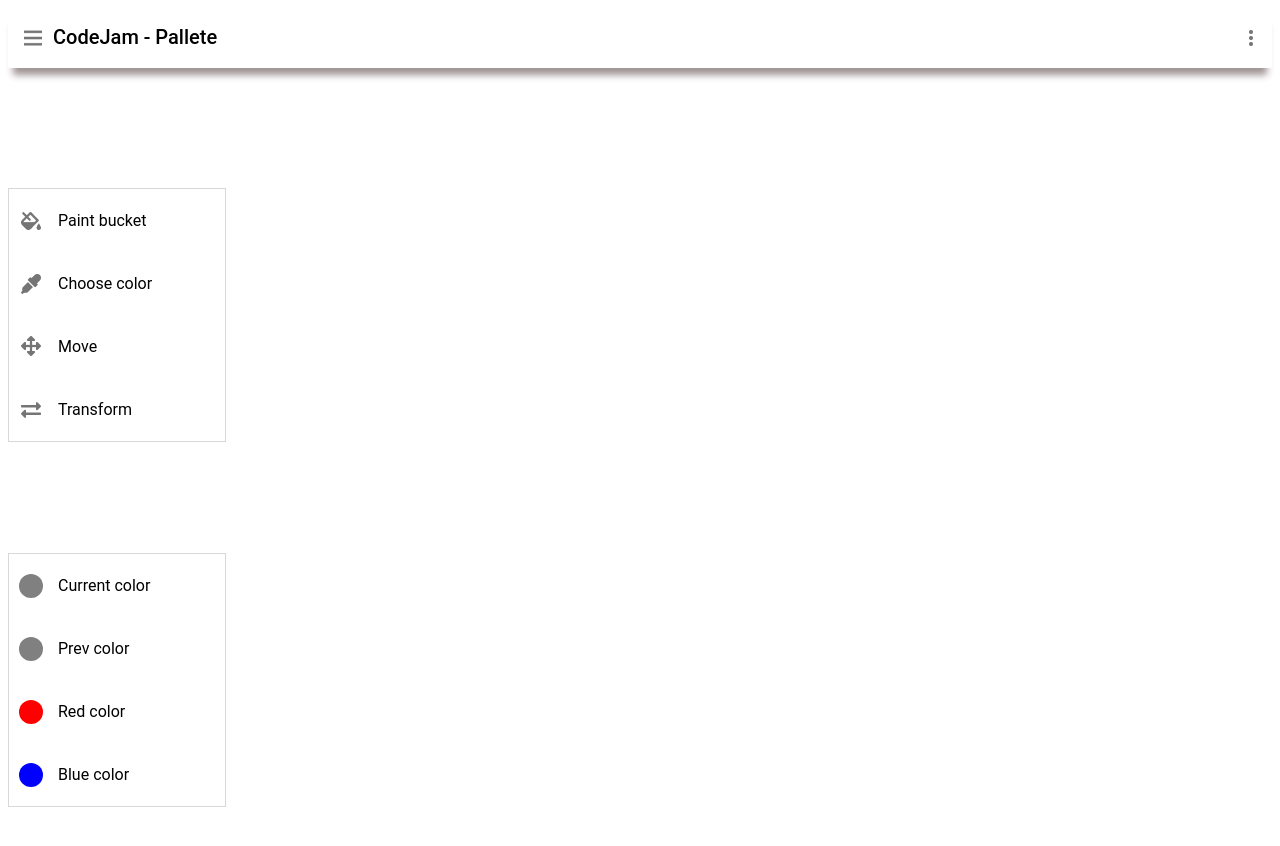
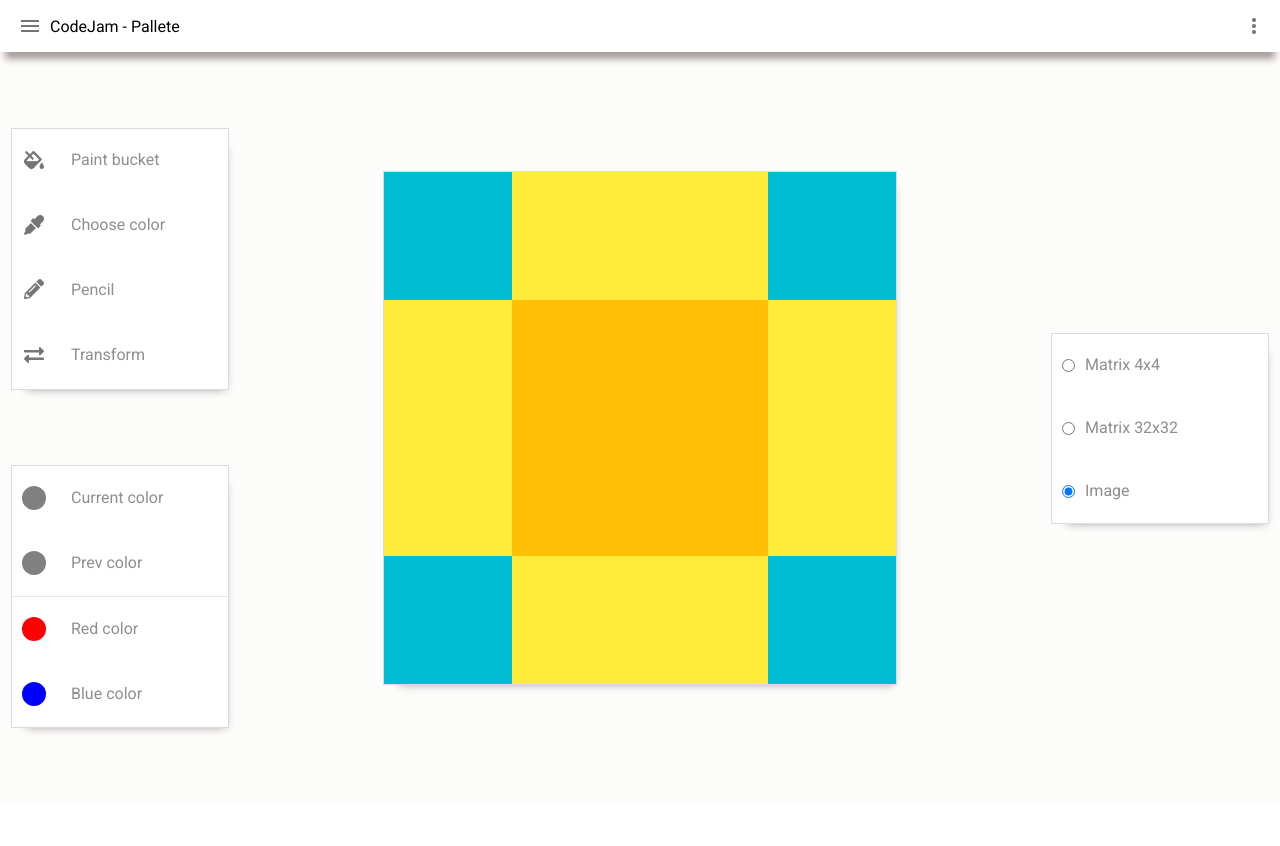
Before and after one commit to Ildar107/codejam-palette, a plain HTML site: page palette/index.html in a window 1280 px wide. After the commit the page ends 804 px from the top, so only its background shows below. Drawn offline with Linux system fonts and the light colour scheme.

Commit message:
fix: html and css structure

```diff
--- a/palette/index.html
+++ b/palette/index.html
@@ -5,9 +5,11 @@
     <meta name="viewport" content="width=device-width, initial-scale=1.0">
     <meta http-equiv="X-UA-Compatible" content="ie=edge">
     <link href="style.css" rel="stylesheet">
+    <script src="scripts/index.js" type="module"></script>
     <title>Palette</title>
 </head>
 <body>
+    <div class="wrapper">
         <header>
             <img src="./images/menu.png" alt="" class="header--expand-icon">
             <h1 class="header--title">CodeJam - Pallete</h1>
@@ -18,45 +20,63 @@
         <div class="whiteboard">
             <div class="whiteboard--tools">
                 <div class="whiteboard--tools--main">
-                <div class="backet">
+                    <button class="backet">
                         <img src="./images/backet.png" alt="" class="backet--icon">
                         <span class="backet--title">Paint bucket</span>
-                </div>
-                <div class="choose-color">
+                    </button>
+                    <button class="choose-color">
                             <img src="./images/choose-color.png" alt="" class="choose-color--icon">
                             <span class="choose-color--title">Choose color</span>
-                </div>
-                <div class="move">
-                        <img src="./images/move.png" alt="" class="move--icon">
-                        <span class="move--title">Move</span>
-                </div>
-                <div class="transform">
+                    </button>
+                    <button class="pencil">
+                            <img src="./images/pencil.png" alt="" class="pencil--icon">
+                            <span class="pencil--title">Pencil</span>
+                    </button>
+                    <button class="transform">
                             <img src="./images/transform.png" alt="" class="transform--icon">
                             <span class="transform--title">Transform</span>
-                </div>
+                    </button>
                 </div>
                 <div class="whiteboard--tools--color">
-                <div class="current-color">
+                    <button class="current-color">
                         <div class="current-color--circle circle"></div>
                         <span class="current-color--title">Current color</span>
-                </div>
-                <div class="prev-color">
+                    </button>
+                    <button class="prev-color">
                             <div class="prev-color--circle circle"></div>
                             <span class="prev-color--title">Prev color</span>
-                </div>
-                <div class="red-color">
+                    </button>
+                    <div class="menu-separater"></div>
+                    <button class="red-color">
                             <div class="red-color--circle circle"></div>
                             <span class="red-color--title">Red color</span>
-                </div>
-                <div class="blue-color">
+                    </button>
+                    <button class="blue-color">
                             <div class="blue-color--circle circle"></div>
                             <span class="blue-color--title">Blue color</span>
-                </div>
+                    </button>
                 </div>
             </div>
             <div class="whiteboard--work-place">
                 <canvas id="work-canvas" width="512" height="512"></canvas>
             </div>
+            <div class="whiteboard--changer">
+                <div class="whiteboard--changer--swither">
+                    <div class="matrix-small">
+                            <input class="matrix-small--radio" type="radio" id="small" name="switcher"></input>
+                            <label class="matrix-small--title" for="small">Matrix 4x4</label>
+                    </div>
+                    <div class="matrix-large">
+                            <input class="matrix-large--radio" type="radio" id="large" name="switcher"></input>
+                            <label class="matrix-large--title" for="large">Matrix 32x32</label>
+                    </div>
+                    <div class="image">
+                            <input class="image--radio" type="radio" id="default-image" name="switcher"></input>
+                            <label class="image--title" for="image">Image</label>
+                    </div>
+                </div>
+            </div>
+        </div>
     </div>
 </body>
 </html>
--- /dev/null
+++ b/palette/scripts/index.js
@@ -0,0 +1,39 @@
+window.onload = function() {
+    const smallMatrixCheker = document.getElementById('small');
+    const largeMatrixCheker = document.getElementById('large');
+    const imageChecker = document.getElementById('default-image');
+    const canvas = document.getElementById('work-canvas');
+
+    smallMatrixCheker.parentElement.addEventListener('click', (e) => {
+        if (e.returnValue) {
+            smallMatrixCheker.checked = true;
+        }
+    });
+
+    largeMatrixCheker.parentElement.addEventListener('click', (e) => {
+        if (e.returnValue) {
+            largeMatrixCheker.checked = true;
+        }
+    });
+
+    imageChecker.parentElement.addEventListener('click', (e) => {
+        if (e.returnValue) {
+            imageChecker.checked = true;
+            setPictureToCanvas();
+        }
+    });
+
+    imageChecker.checked = true;
+    setPictureToCanvas();
+  };
+
+  function setPictureToCanvas()
+  {
+    const canvas = document.getElementById('work-canvas')
+    const ctx = canvas.getContext("2d");
+    const image = new Image();
+    image.src = './images/start-image.png';
+    ctx.width = 512;
+    ctx.height = 512;
+    image.onload = () => ctx.drawImage(image, 0, 0,512,512);
+  }
--- a/palette/style.css
+++ b/palette/style.css
@@ -1,18 +1,29 @@
+@import url('https://fonts.googleapis.com/css?family=Roboto&display=swap');
+
+* {
+    padding: 0;
+    margin: 0;
+}
+
+.wrapper {
+    height: 100vh;
+}
 
 header {
     display: flex;
     justify-content: space-between;
     align-content: center;
+    align-items: center;
+    height: 4%;
     box-shadow: 0 12px 7px -5px #a09494;
-    padding: 5px;
-    margin-bottom: 10px;
+    padding: 10px;
 }
 
 .header--title{
     font-family: Roboto;
     font-style: normal;
     font-weight: 500;
-    font-size: 20px;
+    font-size: 16px;
     line-height: 23px;
 }
 
@@ -23,11 +34,17 @@ header {
     margin-left: auto;
 }
 
+canvas {
+    box-shadow: 6px 9px 9px -10px #a09494;
+    border: 1px solid #c5c4c499;
+    color: #c5c2c2;
+    background: #ffff;
+}
+
 .whiteboard {
     display: flex;
-    height: 840px;
-    min-height: 100%;
-    margin-bottom: 10px;
+    height: 94%;
+    background: #e0e0dc1c;
 }
 
 .whiteboard--tools {
@@ -35,7 +52,28 @@ header {
     flex-direction: column;
     align-items: center;
     justify-content: space-evenly;
-    flex-basis: 20%;
+    flex-basis: 30%;
+}
+
+.whiteboard--tools--main {
+    flex-basis: 30%;
+    width: 216px;
+    border: 1px solid #c5c4c499;
+    box-shadow: 6px 9px 9px -10px #a09494;
+    background: #ffff;
+}
+
+.whiteboard--tools--main button {
+    display: flex;
+    height: 63px;
+    width: 100%;
+    margin-bottom: 2px;
+    padding-left: 10px;
+    padding-right: 10px;
+    background-color: white;
+    color: #908d8d;
+    border: 0;
+    align-items: center;
     font-family: Roboto;
     font-style: normal;
     font-weight: normal;
@@ -43,47 +81,47 @@ header {
     line-height: 24px;
 }
 
-.whiteboard--tools--main {
-    border: 1px solid #8080804f;
-    flex-basis: 30%;
-    width: 216px;
+.whiteboard--tools--main button span{
+    margin-right: auto;
 }
 
-.whiteboard--tools--main div {
-    display: flex;
-    align-items: center;
-    height: 63px;
-    padding-left: 10px;
-    padding-right: 10px;
-    text-align: left;
-}
-
-.whiteboard--tools--main div:hover {
+.whiteboard--tools--main button:hover {
     border-top: 1px solid #8080804f;
     border-bottom: 1px solid #8080804f;
 }
 
-.whiteboard--tools--main div img {
-    margin-right: 15px;
+.whiteboard--tools--main button img {
+    margin-right: 25px;
 }
 
 .whiteboard--tools--color {
-    border: 1px solid #8080804f;
     flex-basis: 30%;
     width: 216px;
-
+    border: 1px solid #c5c4c499;
+    box-shadow: 6px 9px 9px -10px #a09494;
+    background: #ffff;
 }
 
-.whiteboard--tools--color > div {
+.whiteboard--tools--color  button {
     display: flex;
     align-items: center;
     height: 63px;
+    width: 100%;
+    margin-bottom: 2px;
     padding-left: 10px;
     padding-right: 10px;
+    color: #908d8d;
+    background-color: white;
+    border: 0;
     text-align: left;
+    font-family: Roboto;
+    font-style: normal;
+    font-weight: normal;
+    font-size: 16px;
+    line-height: 24px;
 }
 
-.whiteboard--tools--color > div:hover {
+.whiteboard--tools--color button:hover {
     border-top: 1px solid #8080804f;
     border-bottom: 1px solid #8080804f;
 }
@@ -92,7 +130,7 @@ header {
     width: 24px;
     height: 24px;
     border-radius: 50px 50px 50px 50px;
-    margin-right: 15px;
+    margin-right: 25px;
 }
 
 .current-color--circle {
@@ -111,9 +149,55 @@ header {
     background-color:blue;
 }
 
+.menu-separater {
+    height:1px;
+    width: 100%;
+    background-color: #80808030;
+}
+
 .whiteboard--work-place {
     display: flex;
     justify-content: center;
     align-items: center;
     width: 100%;
 }
+
+.whiteboard--changer {
+    display: flex;
+    flex-direction: column;
+    align-items: center;
+    justify-content: space-evenly;
+    flex-basis: 30%;
+}
+
+.whiteboard--changer--swither {
+    border: 1px solid #c5c4c499;
+    width: 216px;
+    box-shadow: 6px 9px 9px -10px #a09494;
+    background: #ffff;
+}
+
+.whiteboard--changer--swither div {
+    display: flex;
+    align-items: center;
+    height: 63px;
+    padding-left: 10px;
+    padding-right: 10px;
+    text-align: left;
+    font-family: Roboto;
+    font-style: normal;
+    font-weight: normal;
+    font-size: 16px;
+    line-height: 24px;
+    background: #ffff;
+    color: #908d8d;
+}
+
+.whiteboard--changer--swither > div:hover {
+    border-top: 1px solid #8080804f;
+    border-bottom: 1px solid #8080804f;
+}
+
+.whiteboard--changer--swither div input {
+    margin-right: 10px;
+}
```
Also changed, not shown: palette/images/pencil.png (added), palette/images/start-image.png (added). Lines whose indentation alone changed are shown as unchanged.
